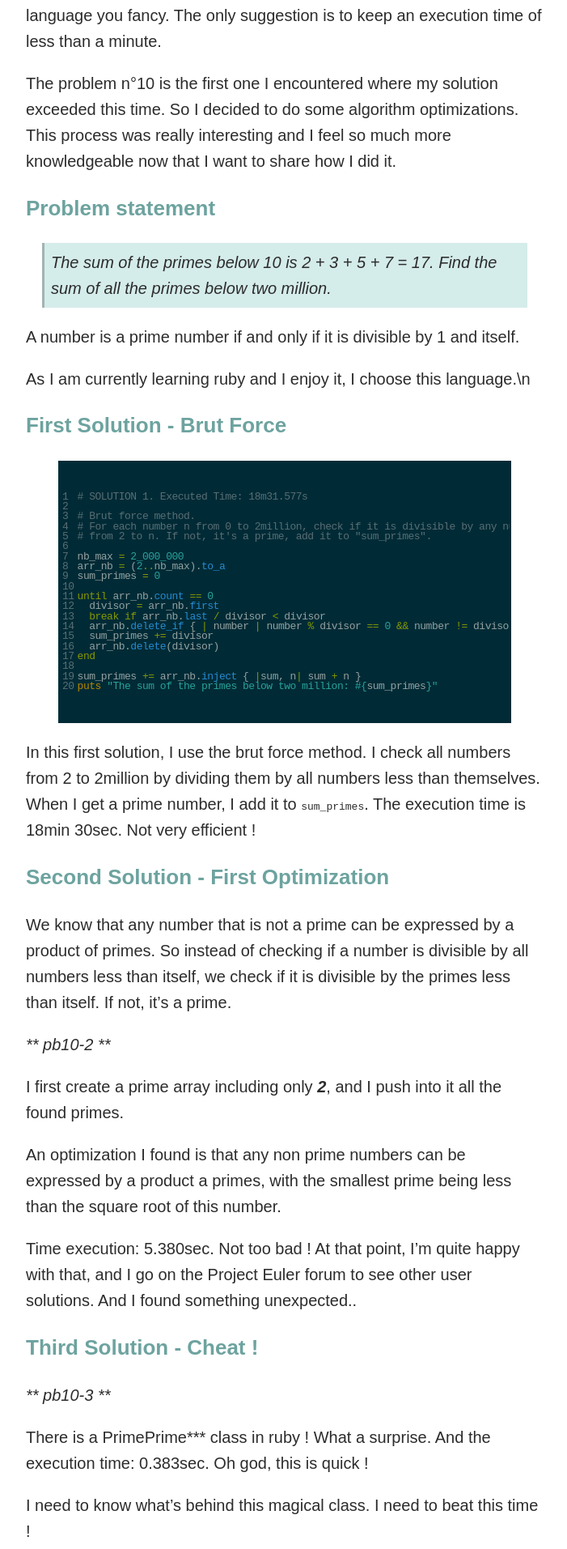
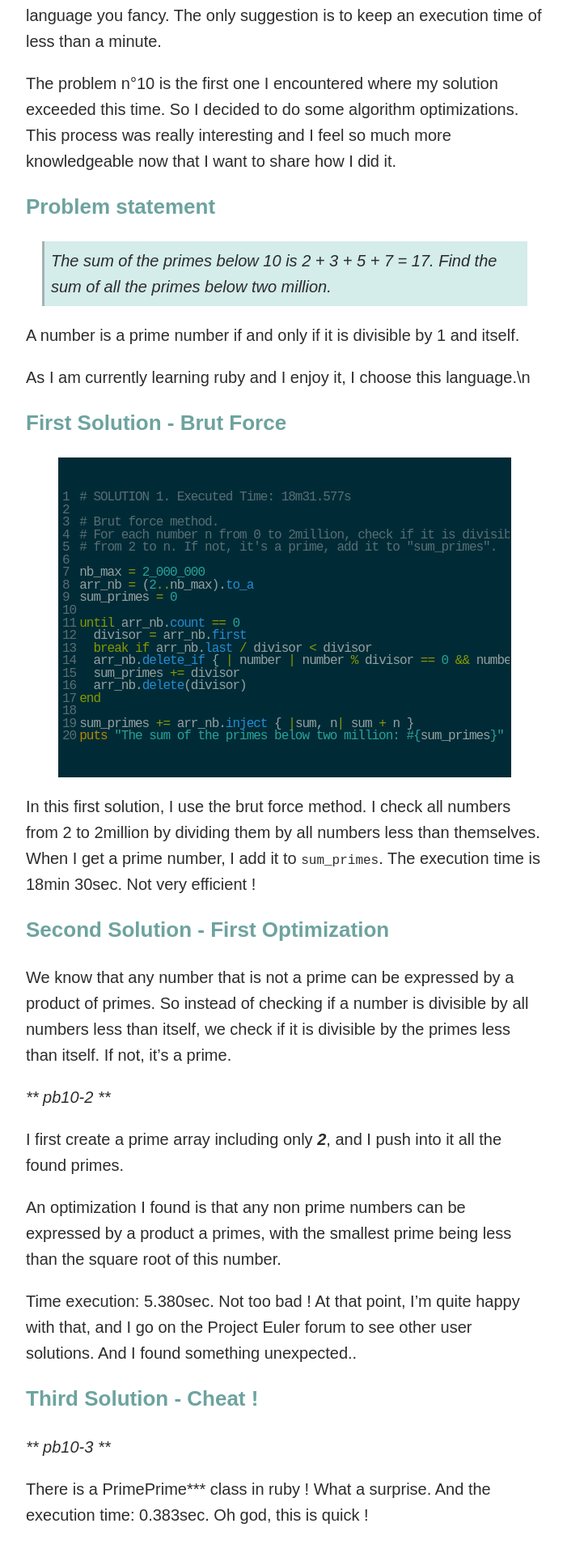
Before and after one commit to florianmainguy/florianmainguy.github.io, a Jekyll site: the page built from _posts/2015-08-28-sum-of-prime-numbers-program-optimization.markdown, in a window 1280 px wide. Shown: the part 566-2479 px from the top of the page at 81% size, without its empty margins (288-989 px from the left). Built offline with Jekyll 4.4.1, drawn with Linux system fonts in a browser that asks for light colours.

Commit message:
restructuration

```diff
--- a/_sass/_layout.scss
+++ b/_sass/_layout.scss
@@ -69,6 +69,7 @@
 h2 {
     font-size: 26px;
     color:#6DA39F;
+    margin-top: 5px;
 }
 .post-date {
     FONT-FAMILY: "Avenir Next LT W01 Bold", "Avenir Next", sans-serif; FONT-WEIGHT: normal;FONT-SIZE: 13px;
@@ -113,11 +114,11 @@ h2 {
     overflow-x: auto;
     word-wrap: normal;
     font-family: Menlo;
-    line-height: 95%;
-    letter-spacing: -0.5px;
+    line-height: 97%;
+    letter-spacing: -1px;
 }
 code {
-    font-size: 13px;
+    font-size: 16px;
 }
 
 /** Footer **/
```
